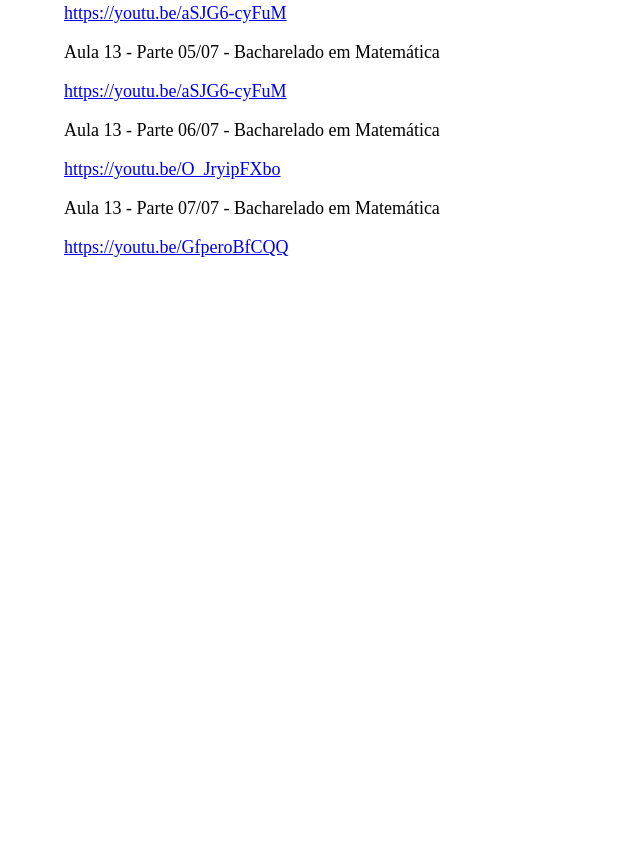
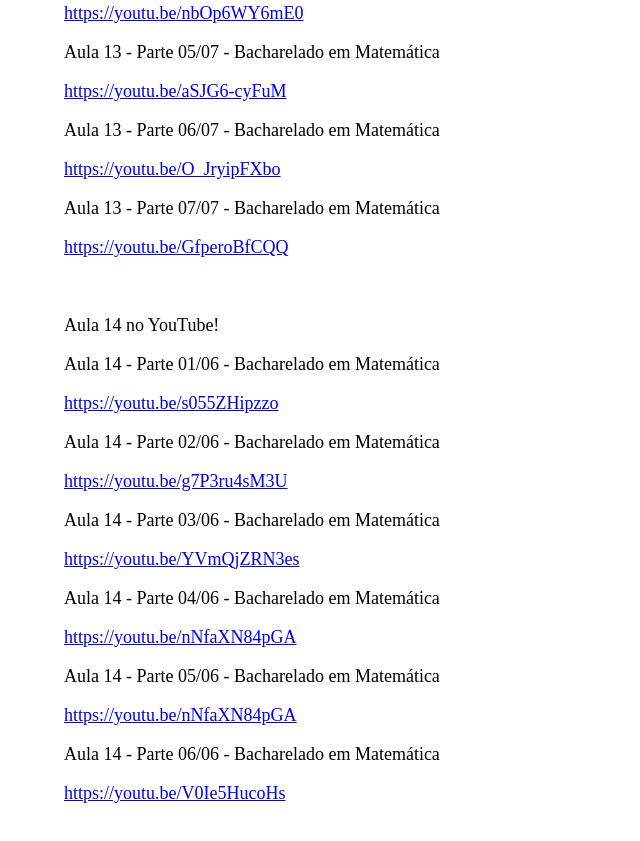
Before and after one commit to rjsdusk/rjsdusk, a plain HTML site: page aulasBachareladoMatematica20251.html in a window 1280 px wide. Shown: the part 7259-8100 px from the top of the page, without its empty margins (0-640 px from the left). Before the commit the page ends 7581 px from the top, so only its background shows below. Drawn offline with Linux system fonts and the light colour scheme.

Commit message:
Git Commit - 15:24:13 May 17 Saturday, 2025

```diff
--- a/aulasBachareladoMatematica20251.html
+++ b/aulasBachareladoMatematica20251.html
@@ -214,11 +214,26 @@
 <p>Aula 13 - Parte 03/07 - Bacharelado em Matemática</p>
 <p><a href="https://youtu.be/i2pDmZ4h-s4" target="_blank">https://youtu.be/i2pDmZ4h-s4</a></p>
 <p>Aula 13 - Parte 04/07 - Bacharelado em Matemática</p>
-<p><a href="https://youtu.be/aSJG6-cyFuM" target="_blank">https://youtu.be/aSJG6-cyFuM</a></p>
+<p><a href="https://youtu.be/nbOp6WY6mE0" target="_blank">https://youtu.be/nbOp6WY6mE0</a></p>
 <p>Aula 13 - Parte 05/07 - Bacharelado em Matemática</p>
 <p><a href="https://youtu.be/aSJG6-cyFuM" target="_blank">https://youtu.be/aSJG6-cyFuM</a></p>
 <p>Aula 13 - Parte 06/07 - Bacharelado em Matemática</p>
 <p><a href="https://youtu.be/O_JryipFXbo" target="_blank">https://youtu.be/O_JryipFXbo</a></p>
 <p>Aula 13 - Parte 07/07 - Bacharelado em Matemática</p>
 <p><a href="https://youtu.be/GfperoBfCQQ" target="_blank">https://youtu.be/GfperoBfCQQ</a></p>
+
+<br>
+<p>Aula 14 no YouTube!</p>
+<p>Aula 14 - Parte 01/06 - Bacharelado em Matemática</p>
+<p><a href="https://youtu.be/s055ZHipzzo" target="_blank">https://youtu.be/s055ZHipzzo</a></p>
+<p>Aula 14 - Parte 02/06 - Bacharelado em Matemática</p>
+<p><a href="https://youtu.be/g7P3ru4sM3U" target="_blank">https://youtu.be/g7P3ru4sM3U</a></p>
+<p>Aula 14 - Parte 03/06 - Bacharelado em Matemática</p>
+<p><a href="https://youtu.be/YVmQjZRN3es" target="_blank">https://youtu.be/YVmQjZRN3es</a></p>
+<p>Aula 14 - Parte 04/06 - Bacharelado em Matemática</p>
+<p><a href="https://youtu.be/nNfaXN84pGA" target="_blank">https://youtu.be/nNfaXN84pGA</a></p>
+<p>Aula 14 - Parte 05/06 - Bacharelado em Matemática</p>
+<p><a href="https://youtu.be/nNfaXN84pGA" target="_blank">https://youtu.be/nNfaXN84pGA</a></p>
+<p>Aula 14 - Parte 06/06 - Bacharelado em Matemática</p>
+<p><a href="https://youtu.be/V0Ie5HucoHs" target="_blank">https://youtu.be/V0Ie5HucoHs</a></p>
 </font>
```
Also changed, not shown: aulasCiencia_daComputacao20251.html (+13 -0 lines), 6 other files.
